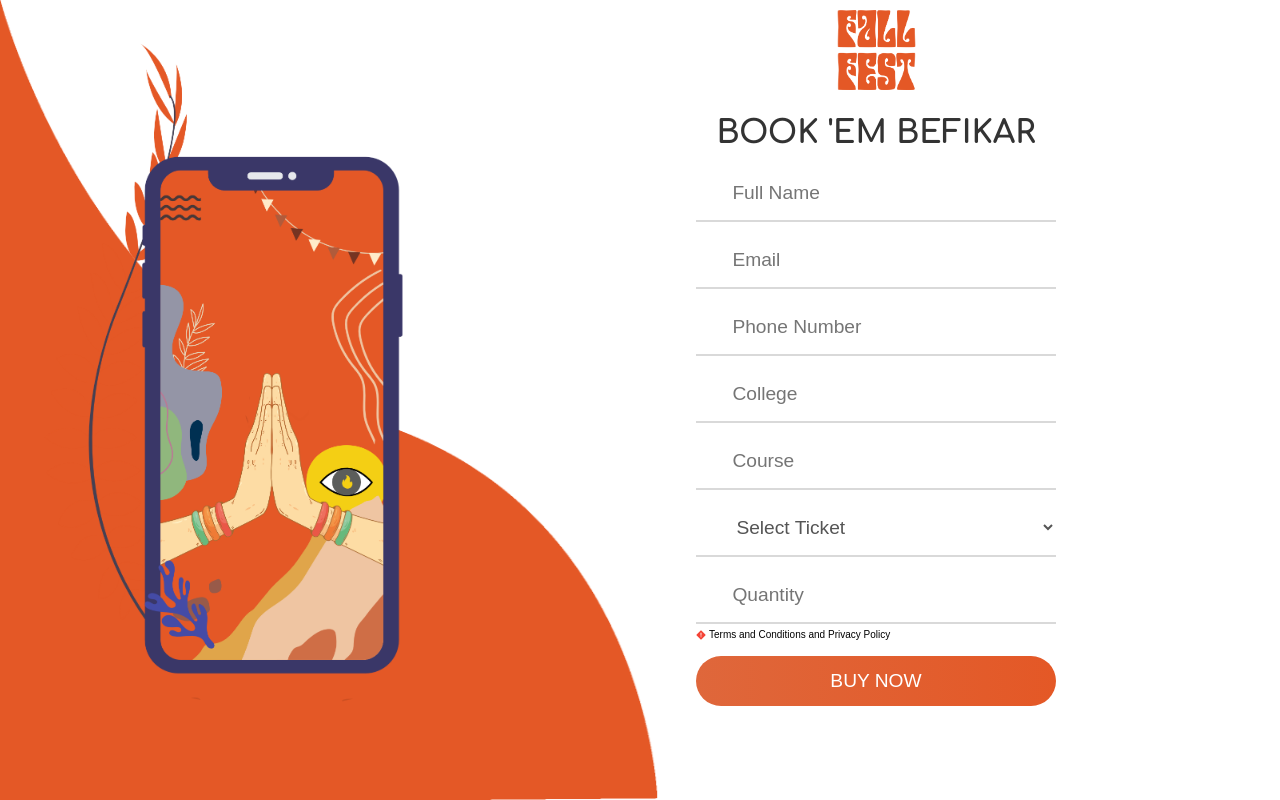
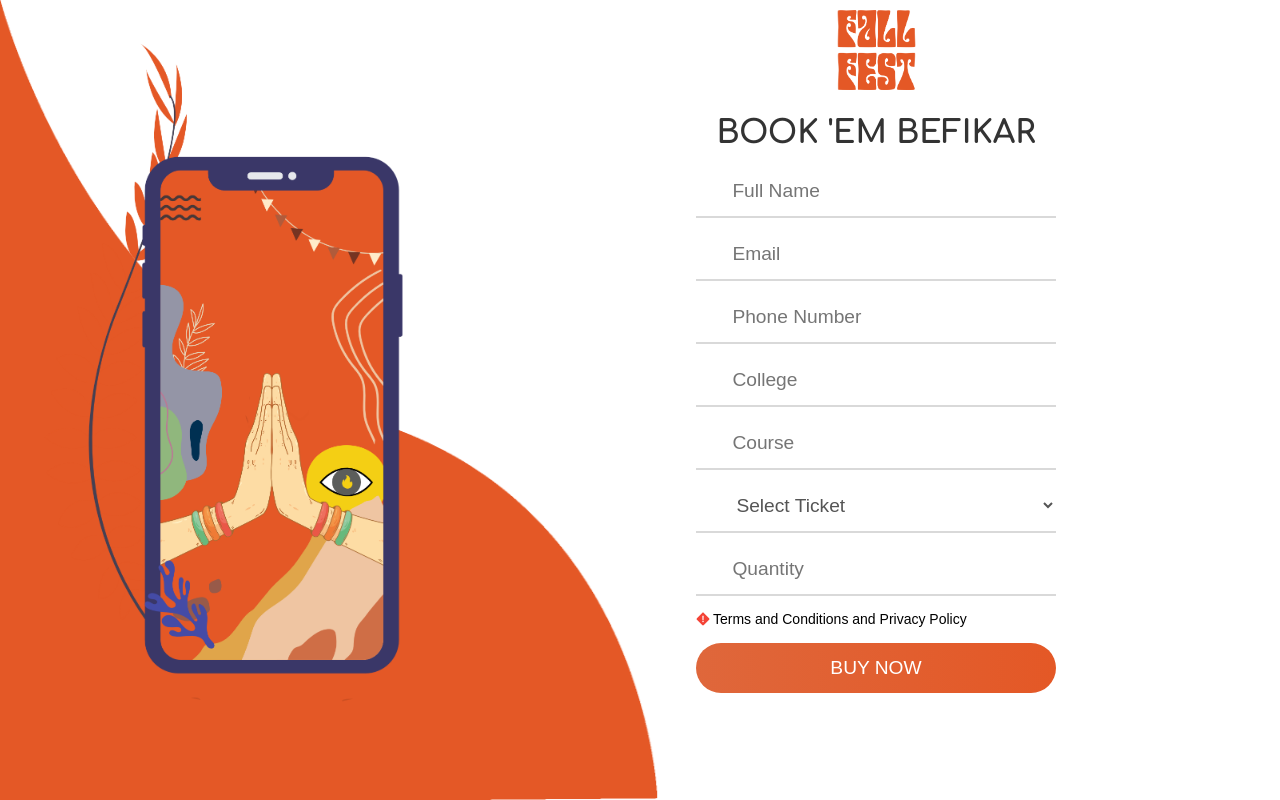
Before and after one commit to sho-obum/new-en, a React (Create React App) app: page /ticket in a window 1280 px wide. Built offline with nearby package versions, Linux system fonts and the light colour scheme.

Commit message:
Updated ui

```diff
--- a/src/pages/Home.jsx
+++ b/src/pages/Home.jsx
@@ -1,7 +1,8 @@
 import React from "react";
 import { Link } from "react-router-dom";
-import BgVideo from "../assets/Video.mp4";
+// import BgVideo from "../assets/Video.mp4";
 import Blob from "../assets/blob.svg";
+import BgImg from "../assets/Main003.png";
 import enLogo from "../assets/logo.svg";
 import "../pages/Home.css";
 const Home = () => {
@@ -9,7 +10,7 @@ const Home = () => {
     <>
       <div className="main">
         <div className="overlay"></div>
-        <video
+        {/* <video
           src={BgVideo}
           autoPlay
           muted
@@ -17,7 +18,8 @@ const Home = () => {
           playsinline="true"
           disablePictureInPicture="true"
           webkit-playsinline
-        ></video>
+        ></video> */}
+        <img src={BgImg} alt="" />
         <div className="content">
           <img className="enLogo" src={enLogo} alt="" />
           <p className="subhead">Presents</p>
--- a/src/pages/Ticket.css
+++ b/src/pages/Ticket.css
@@ -25,7 +25,7 @@ body {
   grid-template-columns: repeat(2, 1fr);
   grid-gap: 7rem;
   padding: 0 1rem;
-  overflow-x: hidden;
+  overflow: hidden;
 }
 
 .img {
@@ -78,7 +78,7 @@ form {
   display: grid;
   grid-template-columns: 7% 93%;
   margin: 10px 0;
-  padding: 5px 0;
+  padding: 3px 0;
   border-bottom: 2px solid #d9d9d9;
 }
 
--- a/src/pages/Ticket.jsx
+++ b/src/pages/Ticket.jsx
@@ -303,8 +303,8 @@ const Ticket = () => {
                 textAlign: "start",
                 display: "flex",
                 alignItems: "center",
-                marginTop: "5px",
-                fontSize: "10px",
+                margin: "15px 0px",
+                fontSize: "14px",
                 color: "grey",
               }}
             >
```
Also changed, not shown: 1 other file (tests, documents, lock files or other folders).
